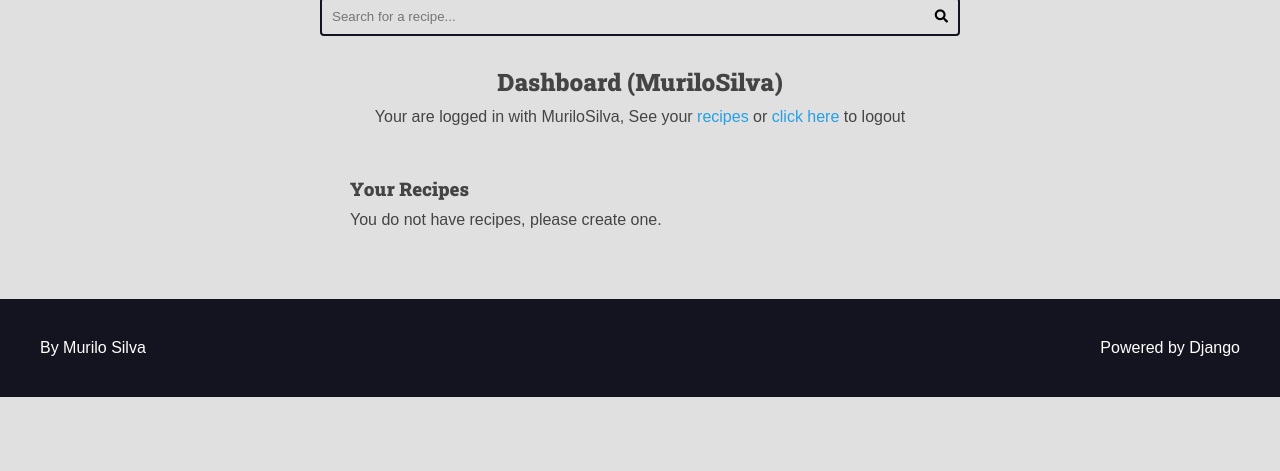
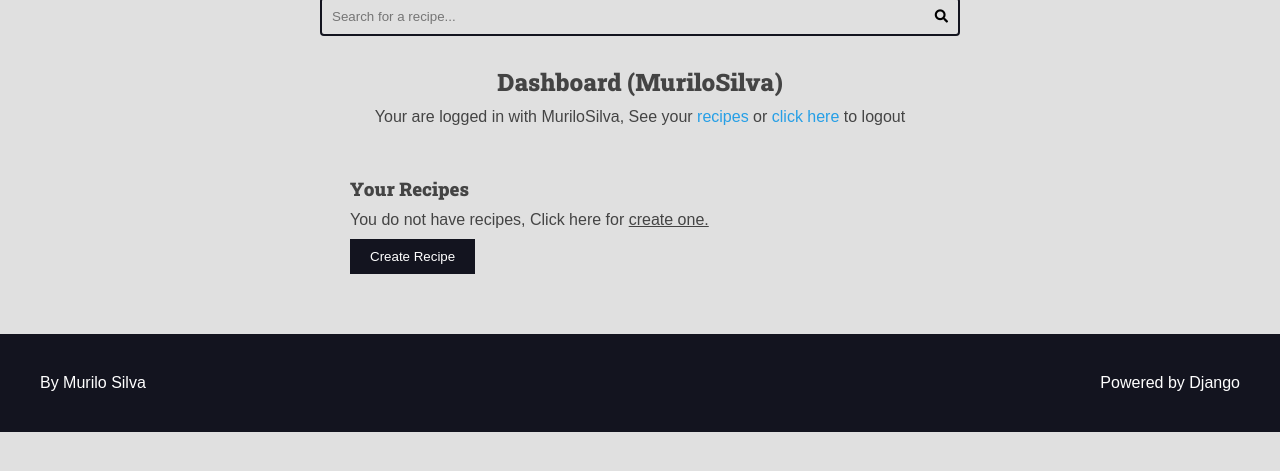
Before and after one commit to MuriloGDSilva/Curso-django, a Django app: page /authors/dashboard/ in a window 1280 px wide. Shown: the part 146-617 px from the top of the page. Run offline with Django 4.2, Linux system fonts and the light colour scheme; a user stored in the database is signed in; data comes from the database, SQL or seed files in the repository; both versions use the stored data as it was after the commit.

Commit message:
created form for create recipe

```diff
--- a/authors/templates/authors/pages/dashboard.html
+++ b/authors/templates/authors/pages/dashboard.html
@@ -20,11 +20,17 @@
                     {%empty%}
                         <li>
                             <p>
-                                You do not have recipes, please create one.
+                                You do not have recipes, Click here for
+                                <a href="{% url 'authors:dashboard_recipe_create' %}">
+                                    create one.
+                                </a>
                             </p>
                         </li>
                 {% endfor %}
             </ul>
+            <a href="{% url 'authors:dashboard_recipe_create' %}">
+                <button>Create Recipe</button>
+            </a>
         </div>
     </div>
 
--- a/authors/urls.py
+++ b/authors/urls.py
@@ -12,5 +12,7 @@ urlpatterns = [
     path('dashboard/', views.dashboard_view, name='dashboard'),
     path('dashboard/recipe/<int:id>/edit/', views.dashboard_recipe_edit,
          name='dashboard_recipe_edit'),
+    path('dashboard/recipe/create/', views.dashboard_recipe_create,
+         name='dashboard_recipe_create'),
 
 ]
--- a/authors/views.py
+++ b/authors/views.py
@@ -1,5 +1,6 @@
 from django.shortcuts import render, redirect
 from authors.forms.recipe_dashboard_form import AuthorRecipeForm
+from authors.forms.recipe_dashboard_create_form import DashboardCreateRecipeForm
 from .forms import RegisterForm, LoginForm
 from django.http import Http404
 from django.contrib import messages
@@ -133,3 +134,27 @@ def dashboard_recipe_edit(request, id):
                       'form': form
                   }
                   )
+
+
+@login_required(login_url='authors:login', redirect_field_name='next')
+def dashboard_recipe_create(request):
+
+    form = DashboardCreateRecipeForm(
+        data=request.POST or None,
+        files=request.FILES or None,
+    )
+
+    if form.is_valid():
+        recipe = form.save(commit=False)
+
+        recipe.author = request.user
+        recipe.preparation_steps_is_html = False
+        recipe.is_published = False
+
+        recipe.save()
+        messages.success(request, 'Your recipe has been created successfully')
+
+    return render(request, 'authors/pages/dashboard_recipe_create.html',
+                  context={
+                      'form': form
+                  })
--- a/base_static/global/css/styles.css
+++ b/base_static/global/css/styles.css
@@ -487,3 +487,15 @@ a {
     color: var(--color-dark-text);
 
 }
+
+.authors-dashboard-container button {
+    padding: 1rem 2rem ;
+    border: none;
+    background: var(--color-primary-dark);
+    color: var(--color-white);
+}
+
+.authors-dashboard-container a {
+    text-decoration: underline;
+
+}
```
Also changed, not shown: authors/forms/recipe_dashboard_create_form.py (added, +45 -0 lines), authors/templates/authors/pages/dashboard_recipe_create.html (added, +16 -0 lines), db.sqlite3.
